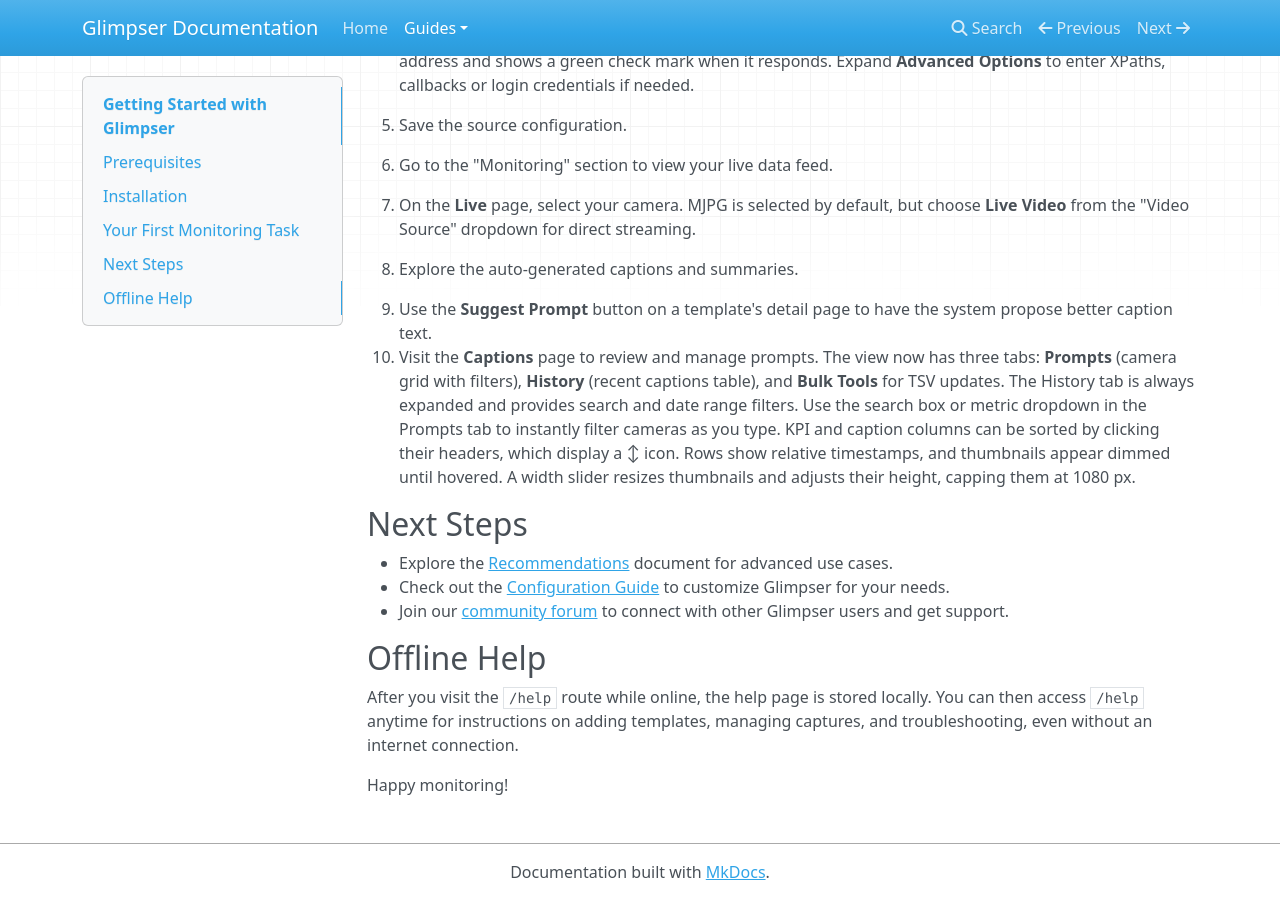
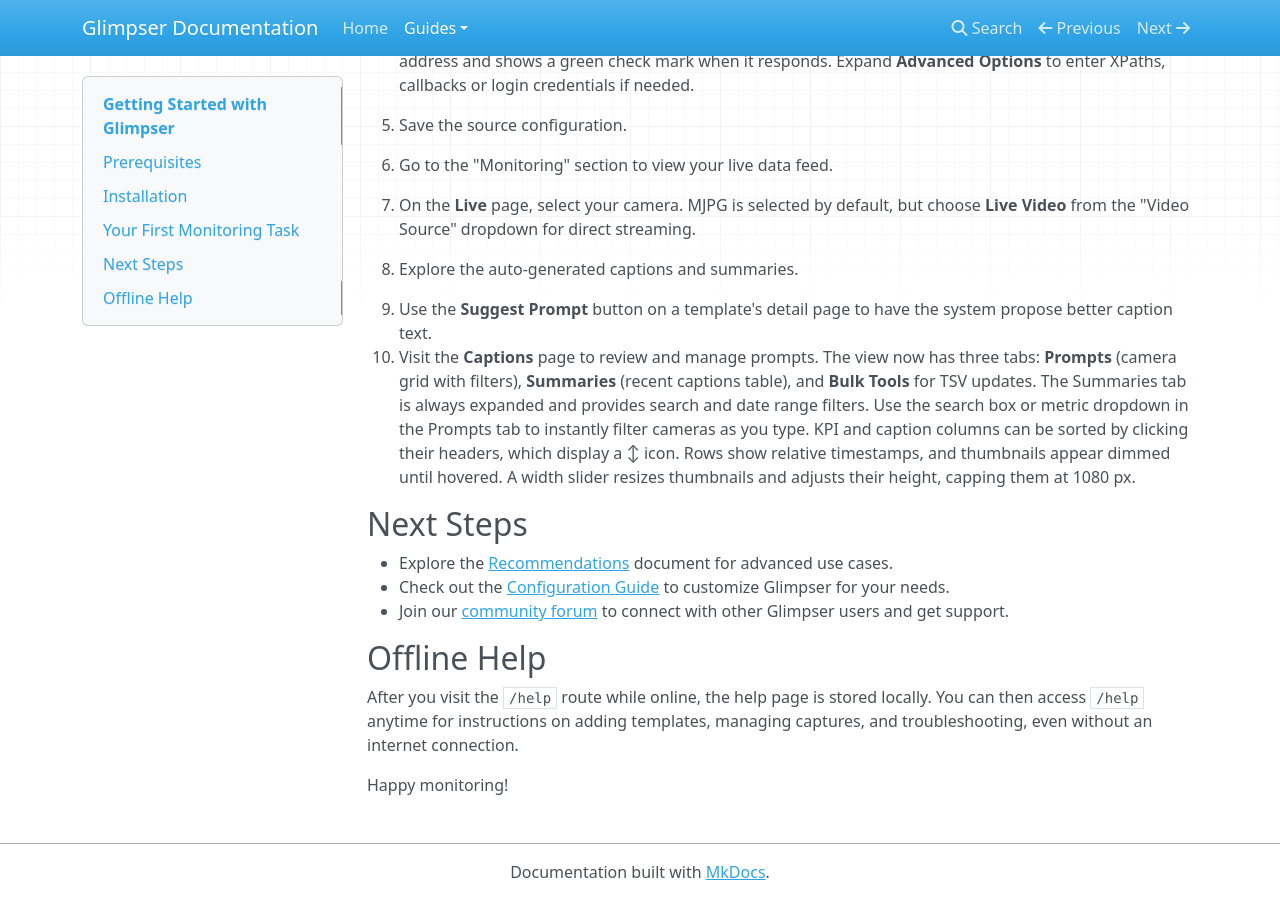
Before and after one commit to KristopherKubicki/glimpser, an MkDocs documentation site: the page built from docs/getting_started.md, in a window 1280 px wide and 900 px high, scrolled down 929 px. Built offline with MkDocs 1.6.1, drawn with Linux system fonts in a browser that asks for light colours; nearby versions of some CDN libraries.

Commit message:
feat: rename history tab to summaries

```diff
--- a/docs/getting_started.md
+++ b/docs/getting_started.md
@@ -61,7 +61,7 @@
 
 8. Explore the auto-generated captions and summaries.
 9. Use the **Suggest Prompt** button on a template's detail page to have the system propose better caption text.
-10. Visit the **Captions** page to review and manage prompts. The view now has three tabs: **Prompts** (camera grid with filters), **History** (recent captions table), and **Bulk Tools** for TSV updates. The History tab is always expanded and provides search and date range filters. Use the search box or metric dropdown in the Prompts tab to instantly filter cameras as you type. KPI and caption columns can be sorted by clicking their headers, which display a ↕ icon. Rows show relative timestamps, and thumbnails appear dimmed until hovered. A width slider resizes thumbnails and adjusts their height, capping them at 1080&nbsp;px.
+10. Visit the **Captions** page to review and manage prompts. The view now has three tabs: **Prompts** (camera grid with filters), **Summaries** (recent captions table), and **Bulk Tools** for TSV updates. The Summaries tab is always expanded and provides search and date range filters. Use the search box or metric dropdown in the Prompts tab to instantly filter cameras as you type. KPI and caption columns can be sorted by clicking their headers, which display a ↕ icon. Rows show relative timestamps, and thumbnails appear dimmed until hovered. A width slider resizes thumbnails and adjusts their height, capping them at 1080&nbsp;px.
 
 
 ## Next Steps
```
Also changed, not shown: docs/captions_live_update.md (+1 -1 lines), docs/chatbot.md (+1 -1 lines), docs/system_monitoring.md (+1 -1 lines), 1 other file.
